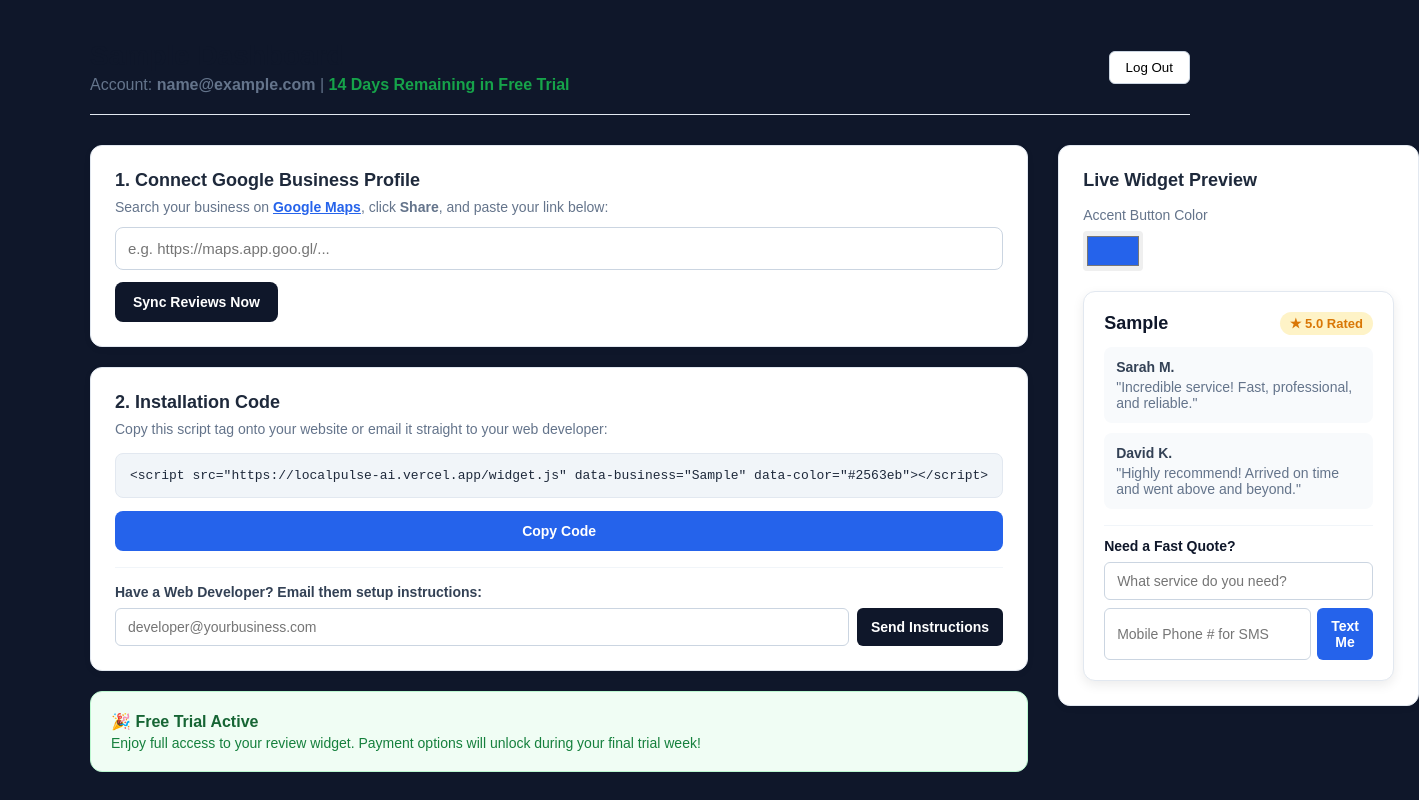
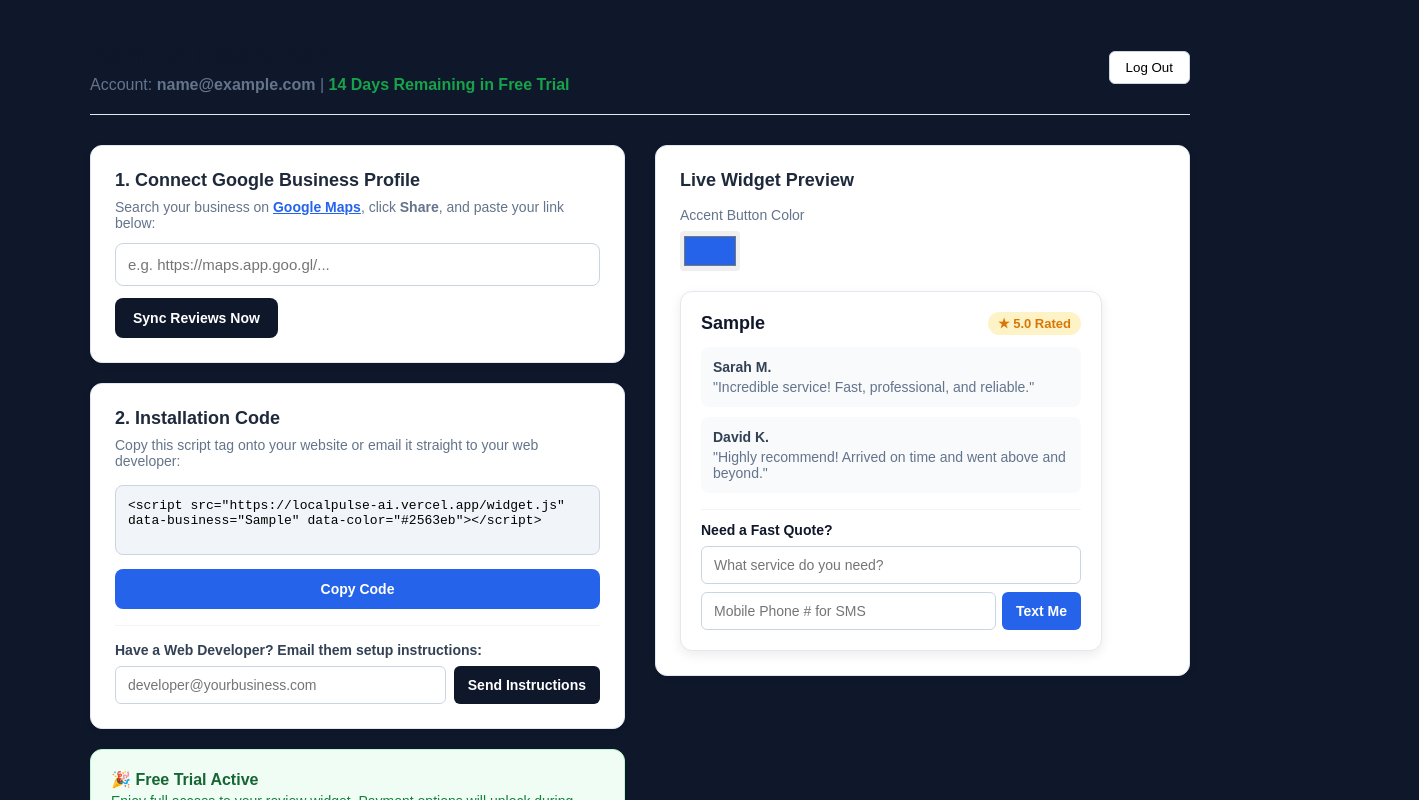
Before and after one commit to rmarbles/localpulse-ai, a Next.js app: page / in a window 1280 px wide. Both pictures are taken after typing "Sample", "name@example.com" into the empty fields and a click on the button "Launch My Dashboard →". Shown: the top 800 px of the page, 1419 px wide, since content can reach past the window. Built offline with nearby package versions, Linux system fonts and the light colour scheme; no server answers.

Commit message:
Implement fail-safe clipboard copy method
Added a fail-safe method for copying code to clipboard that works across all browsers. Updated the UI to use a textarea for displaying the embed code.

```diff
--- a/app/page.js
+++ b/app/page.js
@@ -100,8 +100,19 @@ function CustomerDashboard({ businessName, email, onLogout }) {
     setSynced(true);
   };
 
+  // Fail-safe copy method for all browsers
   const copyCodeToClipboard = () => {
-    navigator.clipboard.writeText(embedCode);
+    if (navigator.clipboard && window.isSecureContext) {
+      navigator.clipboard.writeText(embedCode);
+    } else {
+      const textArea = document.createElement("textarea");
+      textArea.value = embedCode;
+      document.body.appendChild(textArea);
+      textArea.focus();
+      textArea.select();
+      document.execCommand('copy');
+      document.body.removeChild(textArea);
+    }
     setCopiedCode(true);
     setTimeout(() => setCopiedCode(false), 3000);
   };
@@ -162,9 +173,14 @@ function CustomerDashboard({ businessName, email, onLogout }) {
             <h3 style={{ margin: '0 0 8px 0', fontSize: '18px' }}>2. Installation Code</h3>
             <p style={{ margin: '0 0 16px 0', fontSize: '14px', color: '#64748b' }}>Copy this script tag onto your website or email it straight to your web developer:</p>
 
-            <pre style={{ backgroundColor: '#f1f5f9', padding: '14px', borderRadius: '8px', fontSize: '13px', overflowX: 'auto', border: '1px solid #e2e8f0' }}>{embedCode}</pre>
+            <textarea
+              readOnly
+              value={embedCode}
+              onClick={(e) => e.target.select()}
+              style={{ width: '100%', height: '70px', backgroundColor: '#f1f5f9', padding: '12px', borderRadius: '8px', fontSize: '13px', border: '1px solid #cbd5e1', fontFamily: 'monospace', resize: 'none', boxSizing: 'border-box', cursor: 'pointer' }}
+            />
 
-            <button onClick={copyCodeToClipboard} style={{ backgroundColor: '#2563eb', color: '#fff', padding: '12px 20px', borderRadius: '8px', border: 'none', fontWeight: 'bold', cursor: 'pointer', fontSize: '14px', width: '100%', marginBottom: '16px' }}>
+            <button onClick={copyCodeToClipboard} style={{ backgroundColor: '#2563eb', color: '#fff', padding: '12px 20px', borderRadius: '8px', border: 'none', fontWeight: 'bold', cursor: 'pointer', fontSize: '14px', width: '100%', marginTop: '10px', marginBottom: '16px' }}>
               {copiedCode ? '✓ Code Copied to Clipboard!' : 'Copy Code'}
             </button>
 
```
